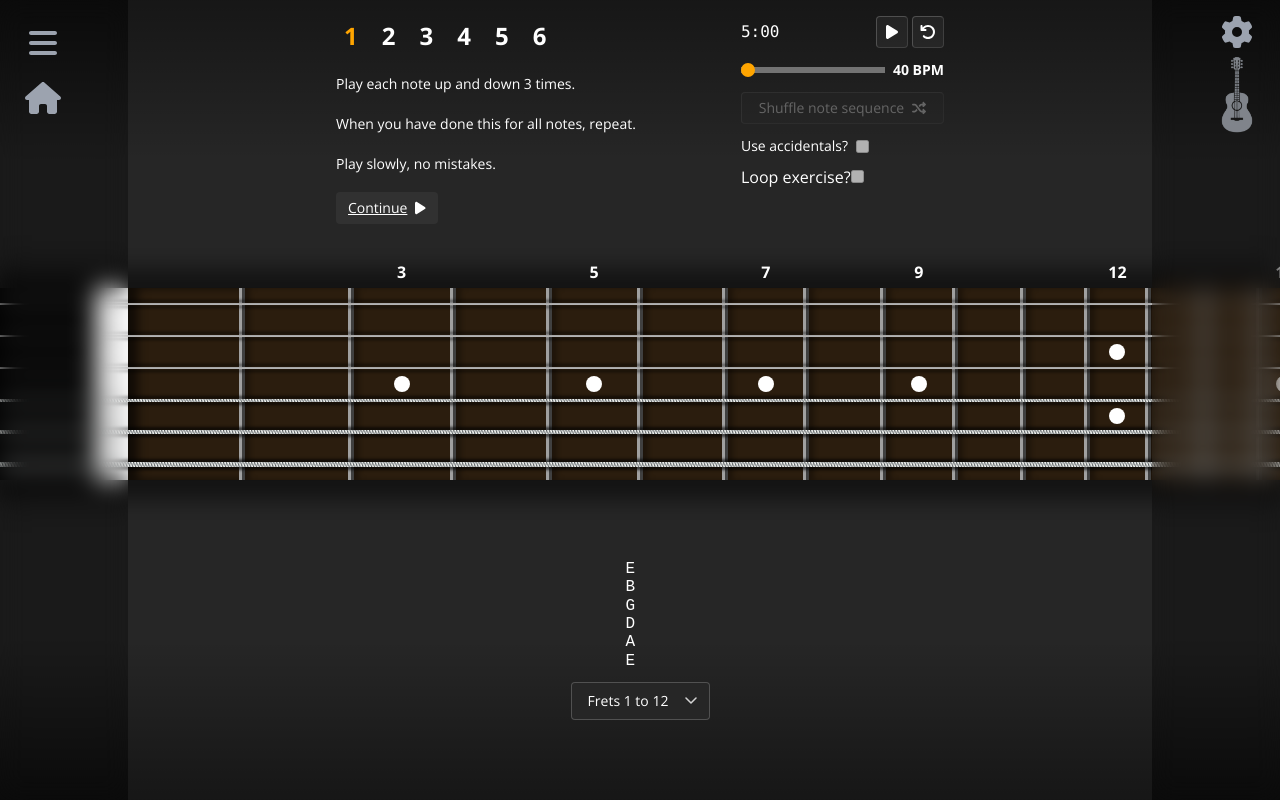
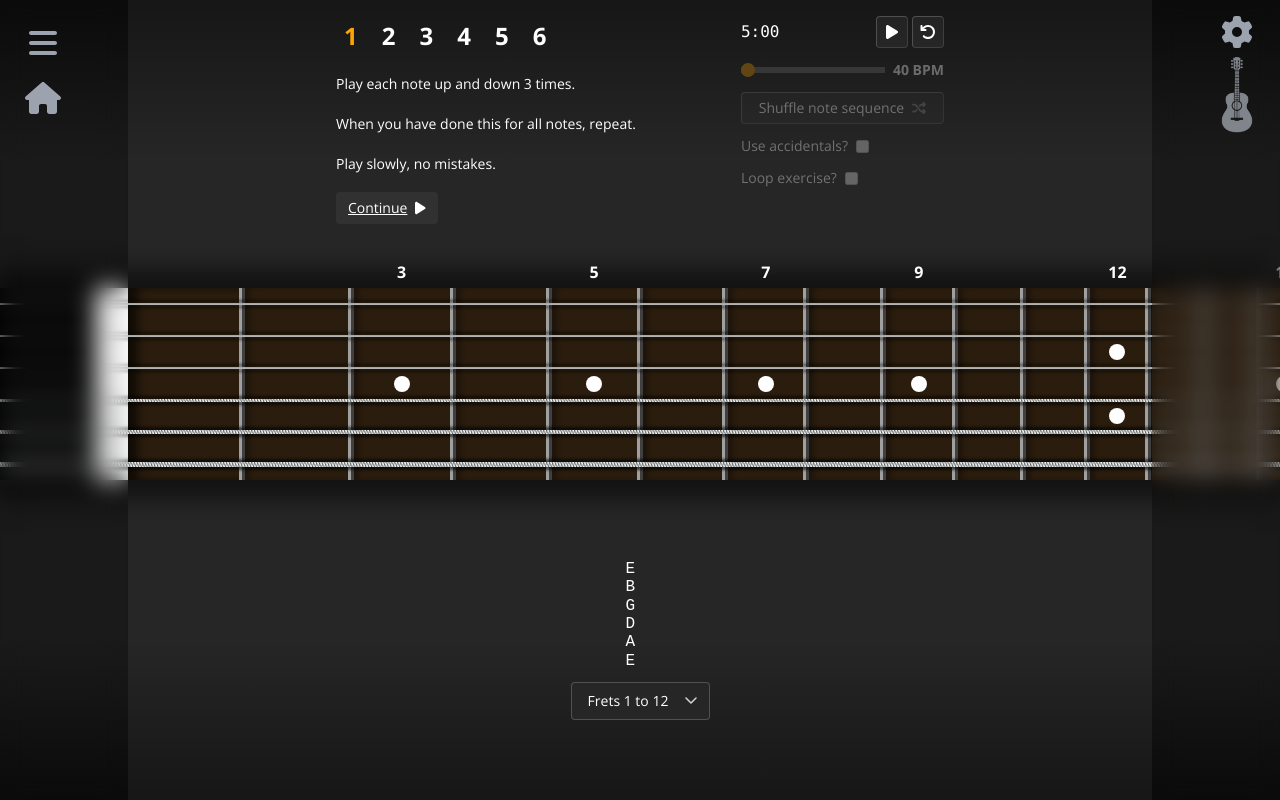
Before and after one commit to MekonLips/Frets, a React (Vite) app: page /exercises/1 in a window 1280 px wide. Built offline with nearby package versions, Linux system fonts and the light colour scheme.

Commit message:
Style disabled exercise controls consistently

```diff
--- a/src/index.css
+++ b/src/index.css
@@ -593,3 +593,42 @@
     color: #22c55e;
   }
 }
+
+/* Disabled exercise controls remain in place and communicate their unavailable state. */
+@layer components {
+  .legacy-practice-controls label.is-disabled,
+  .legacy-practice-controls label.is-disabled strong,
+  .legacy-accidentals-toggle.is-disabled,
+  .legacy-loop-toggle.is-disabled,
+  .control-button.is-disabled {
+    color: rgb(255 255 255 / 35%);
+  }
+  .legacy-practice-controls label.is-disabled input[type="range"] {
+    opacity: 0.3;
+    cursor: not-allowed;
+  }
+  .legacy-practice-controls input[type="range"]:disabled::-webkit-slider-thumb,
+  .legacy-practice-controls input[type="range"]:disabled::-moz-range-thumb {
+    background: #737373;
+    cursor: not-allowed;
+  }
+  .control-button.is-disabled {
+    border-color: rgb(255 255 255 / 10%);
+    background-color: rgb(255 255 255 / 2%);
+    opacity: 1;
+    cursor: not-allowed;
+  }
+  .control-button.is-disabled svg { opacity: 0.4; }
+  .legacy-accidentals-toggle.is-disabled input,
+  .legacy-loop-toggle.is-disabled input {
+    opacity: 0.45;
+    cursor: not-allowed;
+  }
+  .legacy-loop-toggle {
+    @apply flex items-center justify-start gap-2 text-sm;
+  }
+  .legacy-loop-toggle input[type="checkbox"] {
+    order: 2;
+    accent-color: orange;
+  }
+}
```
